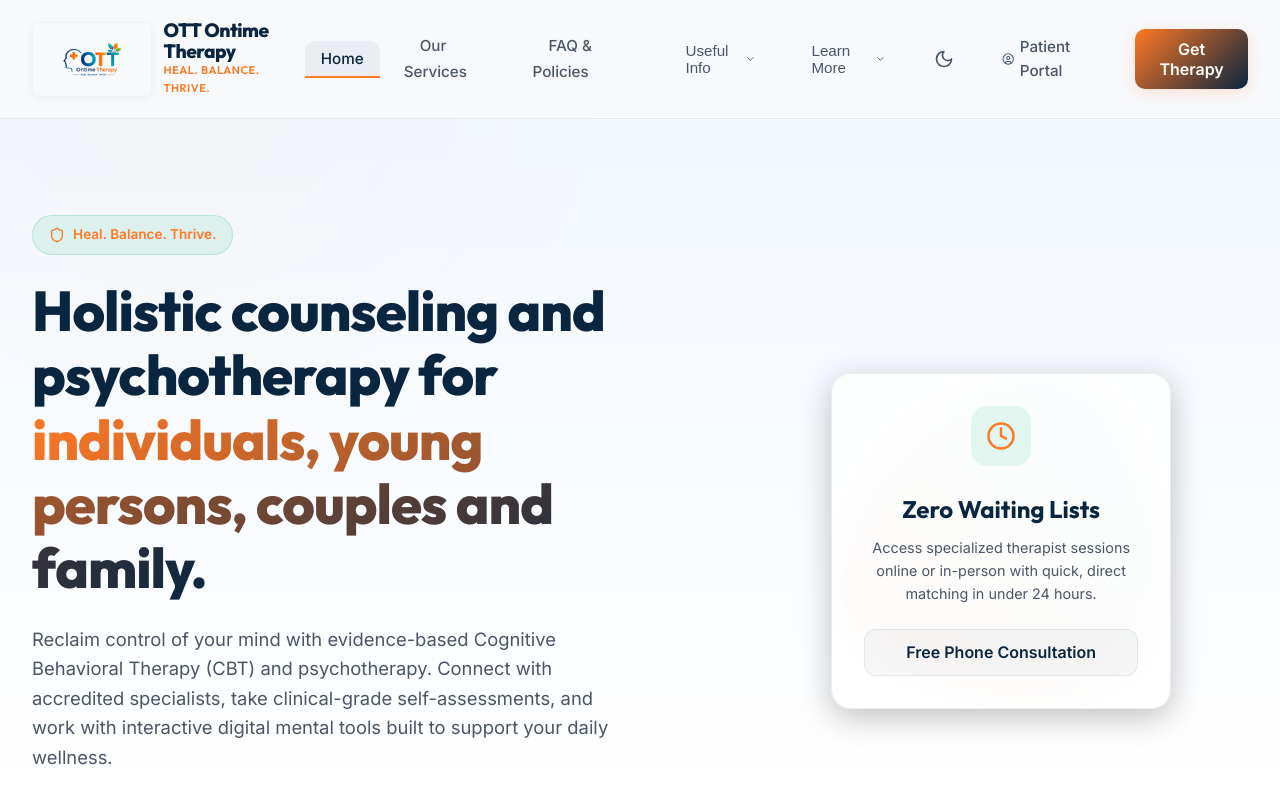
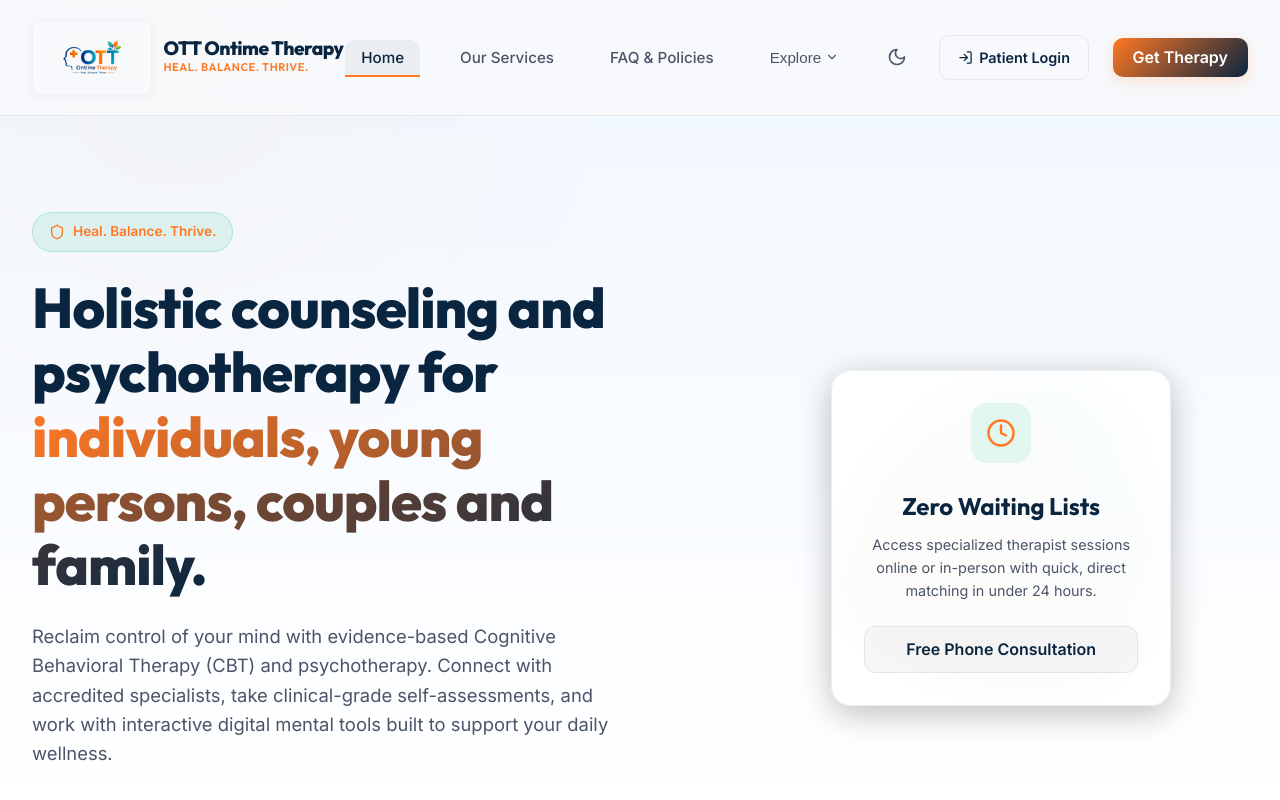
Before and after one commit to tjohn10/digimed, a Next.js app: page / in a window 1280 px wide. Shown: the top 800 px of the page. Built offline with nearby package versions, Linux system fonts and the light colour scheme.

Commit message:
added login button

```diff
--- a/components/Navbar.tsx
+++ b/components/Navbar.tsx
@@ -3,15 +3,14 @@
 import { useState, useEffect, Suspense } from 'react';
 import Link from 'next/link';
 import { usePathname, useRouter } from 'next/navigation';
-import { Menu, X, Sun, Moon, ChevronDown, UserCircle } from 'lucide-react';
+import { Menu, X, Sun, Moon, ChevronDown, UserCircle, LogIn } from 'lucide-react';
 
 function NavbarContent() {
     const pathname = usePathname();
     const router = useRouter();
     const [isOpen, setIsOpen] = useState(false);
     const [theme, setTheme] = useState<'light' | 'dark'>('dark');
-    const [learnMoreOpen, setLearnMoreOpen] = useState(false);
-    const [usefulInfoOpen, setUsefulInfoOpen] = useState(false);
+    const [infoOpen, setInfoOpen] = useState(false);
 
     const toggleMenu = () => setIsOpen(!isOpen);
 
@@ -41,9 +40,15 @@ function NavbarContent() {
         setIsOpen(false);
     };
 
+    const closeAll = () => {
+        setInfoOpen(false);
+        setIsOpen(false);
+    };
+
     return (
         <header>
             <div className="nav-container">
+                {/* Logo */}
                 <Link href="/" className="logo" style={{ display: 'flex', alignItems: 'center', gap: '0.75rem', textDecoration: 'none' }}>
                     <div style={{ background: 'inherit', padding: '4px 10px', borderRadius: '8px', display: 'flex', alignItems: 'center', boxShadow: '0 2px 8px rgba(0,0,0,0.05)', border: '1px solid rgba(0,0,0,0.03)' }}>
                         <img src="/images/logo1.png" alt="Ontime Therapy Logo" style={{ height: '65px', objectFit: 'contain' }} />
@@ -54,6 +59,7 @@ function NavbarContent() {
                     </div>
                 </Link>
 
+                {/* Mobile controls */}
                 <div style={{ display: 'flex', alignItems: 'center', gap: '0.5rem' }}>
                     {/* Mobile Theme Toggle */}
                     <button
@@ -65,43 +71,61 @@ function NavbarContent() {
                         {theme === 'light' ? <Moon size={20} /> : <Sun size={20} />}
                     </button>
 
+                    {/* Mobile portal icon */}
+                    <Link
+                        href="/portal"
+                        className="mobile-menu-btn"
+                        id="mobile-portal-btn"
+                        aria-label="Patient Portal"
+                        style={{ display: 'none', background: 'none', border: 'none', cursor: 'pointer', color: 'var(--primary)', alignItems: 'center' }}
+                        onClick={closeAll}
+                    >
+                        <UserCircle size={22} />
+                    </Link>
+
                     <button className="mobile-menu-btn" onClick={toggleMenu} aria-label="Toggle Navigation Menu" style={{ background: 'none', border: 'none', cursor: 'pointer' }}>
                         {isOpen ? <X size={24} /> : <Menu size={24} />}
                     </button>
                 </div>
 
                 <ul className={`nav-menu ${isOpen ? 'open' : ''}`}>
+                    {/* Home */}
                     <li>
-                        <Link href="/" className={`nav-link ${pathname === '/' ? 'active' : ''}`} onClick={() => setIsOpen(false)}>
+                        <Link href="/" className={`nav-link ${pathname === '/' ? 'active' : ''}`} onClick={closeAll}>
                             Home
                         </Link>
                     </li>
+
+                    {/* Our Services */}
                     <li>
-                        <Link href="/services" className={`nav-link ${pathname === '/services' ? 'active' : ''}`} onClick={() => setIsOpen(false)}>
+                        <Link href="/services" className={`nav-link ${pathname === '/services' ? 'active' : ''}`} onClick={closeAll}>
                             Our Services
                         </Link>
                     </li>
+
+                    {/* FAQ & Policies */}
                     <li>
-                        <Link href="/faq" className={`nav-link ${pathname === '/faq' ? 'active' : ''}`} onClick={() => setIsOpen(false)}>
+                        <Link href="/faq" className={`nav-link ${pathname === '/faq' ? 'active' : ''}`} onClick={closeAll}>
                             FAQ & Policies
                         </Link>
                     </li>
 
-                    {/* Dropdown CTA "Useful Info" */}
+                    {/* Merged "Explore" dropdown (was Useful Info + Learn More) */}
                     <li
                         className="nav-dropdown-wrapper"
                         style={{ position: 'relative' }}
-                        onMouseEnter={() => setUsefulInfoOpen(true)}
-                        onMouseLeave={() => setUsefulInfoOpen(false)}
+                        onMouseEnter={() => setInfoOpen(true)}
+                        onMouseLeave={() => setInfoOpen(false)}
                     >
                         <button
                             className="nav-link"
-                            onClick={() => setUsefulInfoOpen(!usefulInfoOpen)}
+                            onClick={() => setInfoOpen(!infoOpen)}
                             style={{ background: 'none', border: 'none', cursor: 'pointer', display: 'flex', alignItems: 'center', gap: '0.25rem', fontWeight: 500, fontSize: '0.95rem', width: '100%', textAlign: 'left' }}
                         >
-                            Useful Info <ChevronDown size={14} style={{ transform: usefulInfoOpen ? 'rotate(180deg)' : 'none', transition: 'transform 0.2s' }} />
+                            Explore <ChevronDown size={14} style={{ transform: infoOpen ? 'rotate(180deg)' : 'none', transition: 'transform 0.2s' }} />
                         </button>
-                        {usefulInfoOpen && (
+
+                        {infoOpen && (
                             <ul
                                 className="nav-dropdown"
                                 style={{
@@ -110,88 +134,68 @@ function NavbarContent() {
                                     left: '0',
                                     background: 'var(--bg-card)',
                                     border: '1px solid var(--border)',
-                                    borderRadius: '12px',
+                                    borderRadius: '14px',
                                     padding: '0.5rem 0',
                                     listStyle: 'none',
-                                    minWidth: '200px',
-                                    boxShadow: '0 10px 25px -5px rgba(0, 0, 0, 0.1), 0 8px 10px -6px rgba(0, 0, 0, 0.1)',
+                                    minWidth: '220px',
+                                    boxShadow: '0 16px 40px -8px rgba(0,0,0,0.2)',
                                     zIndex: 10,
-                                    margin: 0
+                                    margin: 0,
                                 }}
                             >
+                                {/* ── Useful Info section ── */}
                                 <li>
-                                    <Link href="/useful-information" className="nav-link dropdown-item" style={{ padding: '0.6rem 1.25rem', display: 'block', textDecoration: 'none', fontSize: '0.9rem' }} onClick={() => { setUsefulInfoOpen(false); setIsOpen(false); }}>
-                                        Useful Info Hub
+                                    <span style={{ padding: '0.45rem 1.25rem 0.2rem', display: 'block', fontSize: '0.72rem', fontWeight: 700, color: 'var(--text-muted)', textTransform: 'uppercase', letterSpacing: '0.8px' }}>
+                                        Useful Info
+                                    </span>
+                                </li>
+                                <li>
+                                    <Link href="/useful-information" className="nav-link dropdown-item" style={{ padding: '0.55rem 1.25rem', display: 'block', textDecoration: 'none', fontSize: '0.9rem' }} onClick={closeAll}>
+                                        Info Hub
                                     </Link>
                                 </li>
                                 <li>
-                                    <Link href="/useful-information/self-guided" className="nav-link dropdown-item" style={{ padding: '0.6rem 1.25rem', display: 'block', textDecoration: 'none', fontSize: '0.9rem' }} onClick={() => { setUsefulInfoOpen(false); setIsOpen(false); }}>
-                                        Self Guided Support
+                                    <Link href="/useful-information/self-guided" className="nav-link dropdown-item" style={{ padding: '0.55rem 1.25rem', display: 'block', textDecoration: 'none', fontSize: '0.9rem' }} onClick={closeAll}>
+                                        Self-Guided Support
                                     </Link>
                                 </li>
                                 <li>
-                                    <Link href="/useful-information/parental-support" className="nav-link dropdown-item" style={{ padding: '0.6rem 1.25rem', display: 'block', textDecoration: 'none', fontSize: '0.9rem' }} onClick={() => { setUsefulInfoOpen(false); setIsOpen(false); }}>
+                                    <Link href="/useful-information/parental-support" className="nav-link dropdown-item" style={{ padding: '0.55rem 1.25rem', display: 'block', textDecoration: 'none', fontSize: '0.9rem' }} onClick={closeAll}>
                                         Parental Support
                                     </Link>
                                 </li>
                                 <li>
-                                    <Link href="/useful-information/crisis-advice" className="nav-link dropdown-item" style={{ padding: '0.6rem 1.25rem', display: 'block', textDecoration: 'none', fontSize: '0.9rem', color: '#ef4444' }} onClick={() => { setUsefulInfoOpen(false); setIsOpen(false); }}>
+                                    <Link href="/useful-information/crisis-advice" className="nav-link dropdown-item" style={{ padding: '0.55rem 1.25rem', display: 'block', textDecoration: 'none', fontSize: '0.9rem', color: '#ef4444' }} onClick={closeAll}>
                                         Crisis Advice
                                     </Link>
                                 </li>
-                            </ul>
-                        )}
-                    </li>
 
-                    {/* Dropdown CTA "Learn More" */}
-                    <li
-                        className="nav-dropdown-wrapper"
-                        style={{ position: 'relative' }}
-                        onMouseEnter={() => setLearnMoreOpen(true)}
-                        onMouseLeave={() => setLearnMoreOpen(false)}
-                    >
-                        <button
-                            className="nav-link"
-                            onClick={() => setLearnMoreOpen(!learnMoreOpen)}
-                            style={{ background: 'none', border: 'none', cursor: 'pointer', display: 'flex', alignItems: 'center', gap: '0.25rem', fontWeight: 500, fontSize: '0.95rem', width: '100%', textAlign: 'left' }}
-                        >
-                            Learn More <ChevronDown size={14} style={{ transform: learnMoreOpen ? 'rotate(180deg)' : 'none', transition: 'transform 0.2s' }} />
-                        </button>
-                        {learnMoreOpen && (
-                            <ul
-                                className="nav-dropdown"
-                                style={{
-                                    position: 'absolute',
-                                    top: '100%',
-                                    left: '0',
-                                    background: 'var(--bg-card)',
-                                    border: '1px solid var(--border)',
-                                    borderRadius: '12px',
-                                    padding: '0.5rem 0',
-                                    listStyle: 'none',
-                                    minWidth: '200px',
-                                    boxShadow: '0 10px 25px -5px rgba(0, 0, 0, 0.1), 0 8px 10px -6px rgba(0, 0, 0, 0.1)',
-                                    zIndex: 10,
-                                    margin: 0
-                                }}
-                            >
+                                {/* Divider */}
+                                <li aria-hidden="true" style={{ margin: '0.4rem 1rem', height: '1px', background: 'var(--border)' }} />
+
+                                {/* ── Learn More section ── */}
                                 <li>
-                                    <Link href="/about" className="nav-link dropdown-item" style={{ padding: '0.6rem 1.25rem', display: 'block', textDecoration: 'none', fontSize: '0.9rem' }} onClick={() => { setLearnMoreOpen(false); setIsOpen(false); }}>
+                                    <span style={{ padding: '0.35rem 1.25rem 0.2rem', display: 'block', fontSize: '0.72rem', fontWeight: 700, color: 'var(--text-muted)', textTransform: 'uppercase', letterSpacing: '0.8px' }}>
+                                        Learn More
+                                    </span>
+                                </li>
+                                <li>
+                                    <Link href="/about" className="nav-link dropdown-item" style={{ padding: '0.55rem 1.25rem', display: 'block', textDecoration: 'none', fontSize: '0.9rem' }} onClick={closeAll}>
                                         Meet Your Therapist
                                     </Link>
                                 </li>
                                 <li>
-                                    <Link href="/approach" className="nav-link dropdown-item" style={{ padding: '0.6rem 1.25rem', display: 'block', textDecoration: 'none', fontSize: '0.9rem' }} onClick={() => { setLearnMoreOpen(false); setIsOpen(false); }}>
+                                    <Link href="/approach" className="nav-link dropdown-item" style={{ padding: '0.55rem 1.25rem', display: 'block', textDecoration: 'none', fontSize: '0.9rem' }} onClick={closeAll}>
                                         Our Approach
                                     </Link>
                                 </li>
                                 <li>
-                                    <Link href="/assessments" className="nav-link dropdown-item" style={{ padding: '0.6rem 1.25rem', display: 'block', textDecoration: 'none', fontSize: '0.9rem' }} onClick={() => { setLearnMoreOpen(false); setIsOpen(false); }}>
+                                    <Link href="/assessments" className="nav-link dropdown-item" style={{ padding: '0.55rem 1.25rem', display: 'block', textDecoration: 'none', fontSize: '0.9rem' }} onClick={closeAll}>
                                         Self-Assessments
                                     </Link>
                                 </li>
                                 <li>
-                                    <Link href="/cbt-tools" className="nav-link dropdown-item" style={{ padding: '0.6rem 1.25rem', display: 'block', textDecoration: 'none', fontSize: '0.9rem' }} onClick={() => { setLearnMoreOpen(false); setIsOpen(false); }}>
+                                    <Link href="/cbt-tools" className="nav-link dropdown-item" style={{ padding: '0.55rem 1.25rem', display: 'block', textDecoration: 'none', fontSize: '0.9rem' }} onClick={closeAll}>
                                         CBT Thought Record
                                     </Link>
                                 </li>
@@ -199,6 +203,7 @@ function NavbarContent() {
                         )}
                     </li>
 
+                    {/* Desktop theme toggle */}
                     <li className="desktop-theme-toggle">
                         <button
                             onClick={toggleTheme}
@@ -210,21 +215,46 @@ function NavbarContent() {
                         </button>
                     </li>
 
-                    {/* Patient Portal link */}
+                    {/* ── Patient Portal button (header) ── */}
                     <li>
                         <Link
                             href="/portal"
-                            id="nav-portal-link"
-                            className={`nav-link ${pathname === '/portal' ? 'active' : ''}`}
-                            onClick={() => setIsOpen(false)}
-                            style={{ display: 'inline-flex', alignItems: 'center', gap: '0.35rem' }}
+                            id="nav-portal-btn"
+                            onClick={closeAll}
+                            style={{
+                                display: 'inline-flex',
+                                alignItems: 'center',
+                                gap: '0.4rem',
+                                padding: '0.6rem 1.1rem',
+                                borderRadius: '10px',
+                                border: '1px solid var(--border)',
+                                color: 'var(--text-main)',
+                                textDecoration: 'none',
+                                fontWeight: 600,
+                                fontSize: '0.9rem',
+                                fontFamily: 'var(--font-body)',
+                                background: pathname === '/portal' ? 'rgba(255,120,36,0.08)' : 'transparent',
+                                borderColor: pathname === '/portal' ? 'var(--primary)' : 'var(--border)',
+                                transition: 'all 0.2s ease',
+                                whiteSpace: 'nowrap',
+                            }}
+                            onMouseEnter={e => {
+                                (e.currentTarget as HTMLElement).style.borderColor = 'var(--primary)';
+                                (e.currentTarget as HTMLElement).style.color = 'var(--primary)';
+                            }}
+                            onMouseLeave={e => {
+                                if (pathname !== '/portal') {
+                                    (e.currentTarget as HTMLElement).style.borderColor = 'var(--border)';
+                                    (e.currentTarget as HTMLElement).style.color = 'var(--text-main)';
+                                }
+                            }}
                         >
-                            <UserCircle size={16} />
-                            Patient Portal
+                            <LogIn size={15} />
+                            Patient Login
                         </Link>
                     </li>
 
-                    {/* Get Therapy CTA Hook */}
+                    {/* Get Therapy CTA */}
                     <li>
                         <button className="nav-link nav-cta btn" onClick={openBooking} style={{ border: 'none', width: 'auto', display: 'inline-flex', padding: '0.6rem 1.25rem', borderRadius: '10px' }}>
                             Get Therapy
@@ -232,14 +262,22 @@ function NavbarContent() {
                     </li>
                 </ul>
             </div>
-            {/* Custom overrides for responsiveness */}
+
+            {/* Responsive overrides */}
             <style jsx global>{`
                 @media (max-width: 768px) {
                     .desktop-theme-toggle {
                         display: none !important;
                     }
                     .mobile-menu-btn {
-                        display: block !important;
+                        display: flex !important;
+                    }
+                    .mobile-portal-btn {
+                        display: flex !important;
+                    }
+                    #nav-portal-btn {
+                        width: 100%;
+                        justify-content: flex-start;
                     }
                     .nav-dropdown {
                         position: static !important;
```
